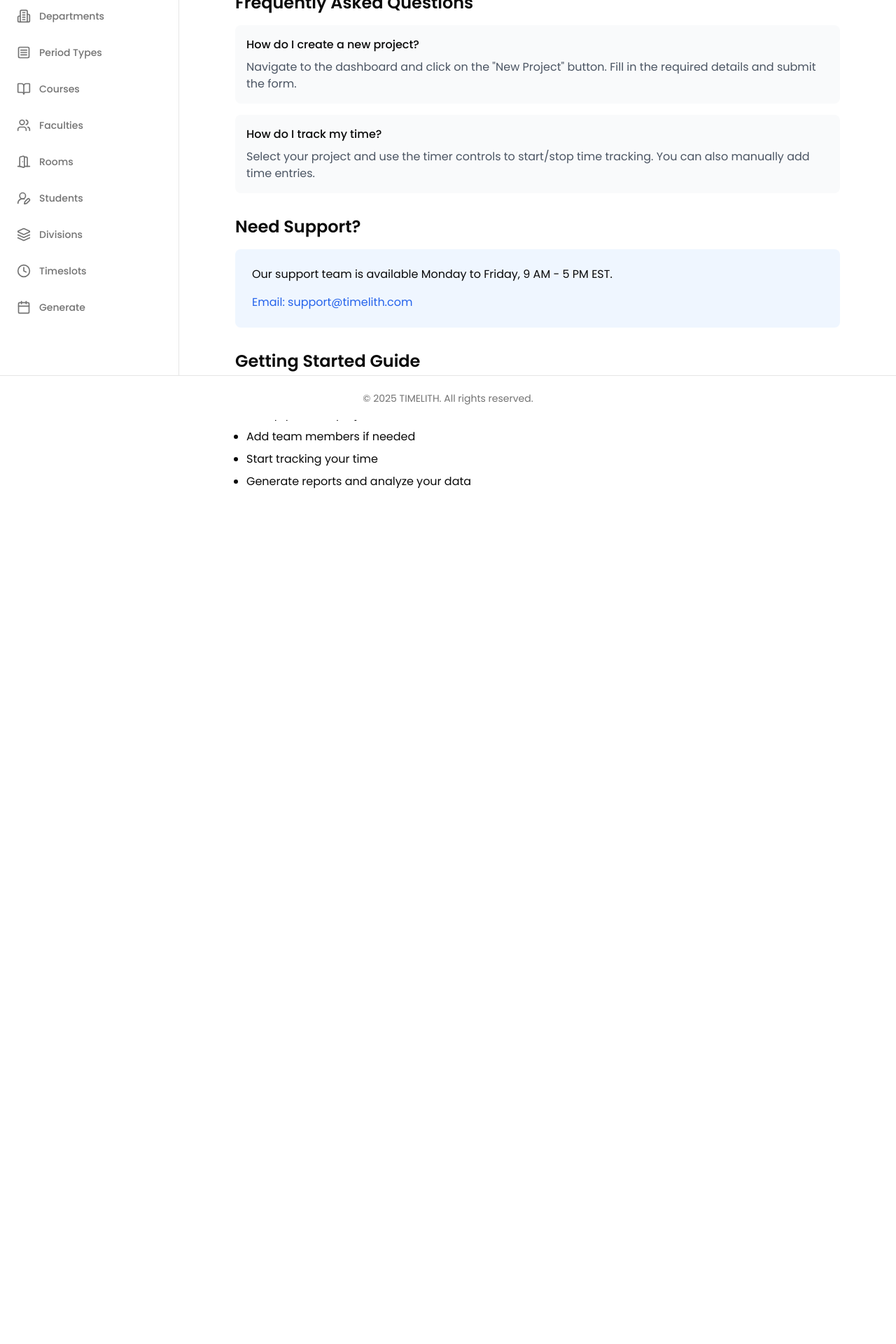
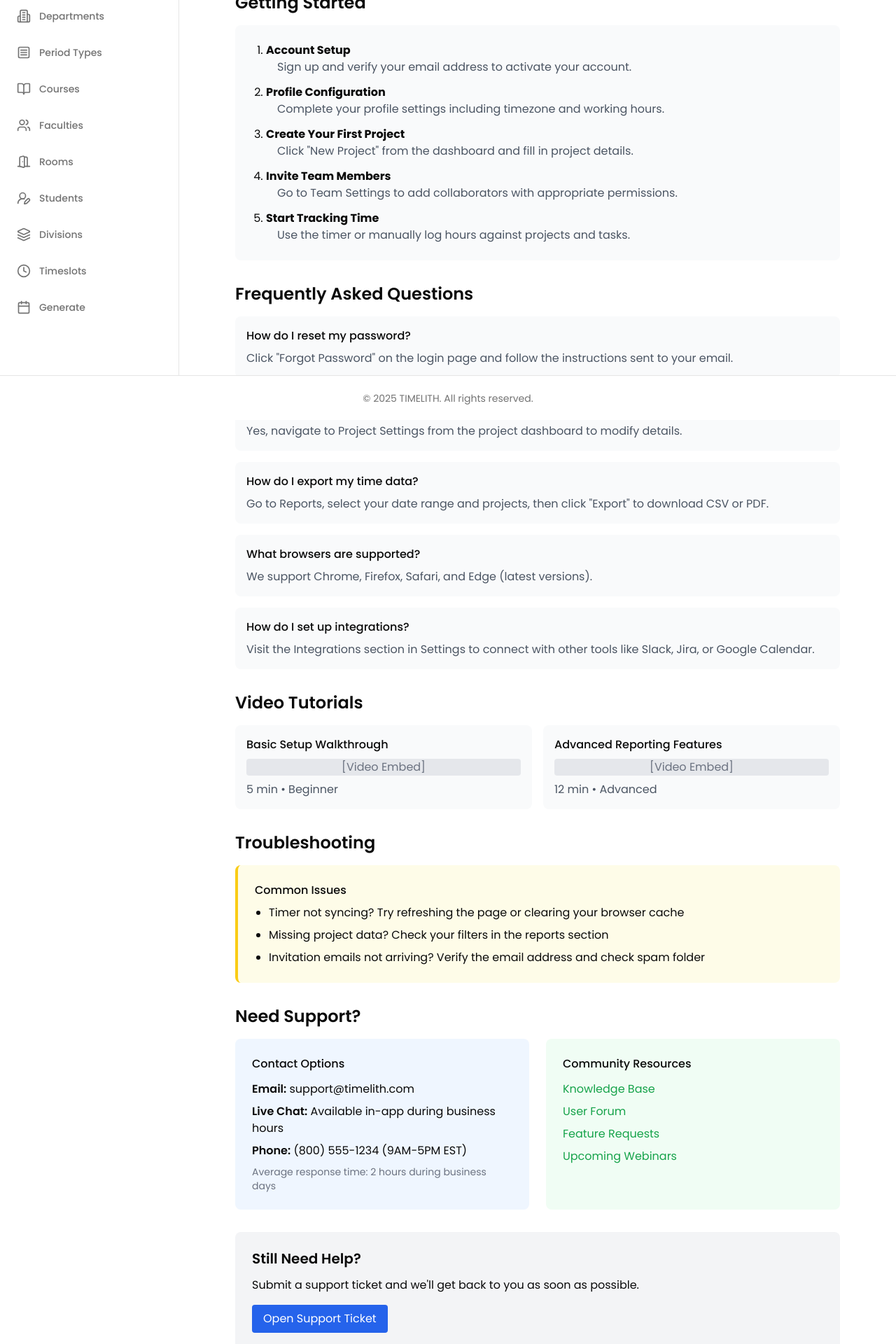
Before and after one commit to 404reese/timelith-v2-fe, a Next.js app: page /help in a window 1280 px wide. Shown: the part 200-2120 px from the top of the page at 70% size. Before the commit the page ends 1028 px from the top, so only its background shows below. Built offline with nearby package versions, Linux system fonts and the light colour scheme.

Commit message:
help page

```diff
--- a/app/(routes)/generate/page.tsx
+++ b/app/(routes)/generate/page.tsx
@@ -3,7 +3,14 @@ import React from 'react'
 const generate = () => {
   return (
     <div>
-      generate
+      <h1 style={{textAlign: 'center', fontSize: '2em', marginBottom: '1em'}}>
+      Artificial Intelligence And Data Science - A  Sem:IV
+      </h1>
+      <img src="/image.png" alt="image" />
+      <h1 style={{textAlign: 'center', fontSize: '2em', marginBottom: '1em'}}>
+      </h1>Artificial Intelligence And Data Science - B Sem:IV
+      <img src="/image2.png" alt="image" />
+
     </div>
   )
 }
--- a/app/help/page.tsx
+++ b/app/help/page.tsx
@@ -6,37 +6,125 @@ const Help = () => {
       <h1 className="text-3xl font-bold mb-8">Help Center</h1>
 
       <section className="mb-8">
+        <h2 className="text-2xl font-semibold mb-4">Getting Started</h2>
+        <div className="prose bg-gray-50 p-6 rounded-lg">
+          <ol className="list-decimal pl-5 space-y-3">
+            <li>
+              <strong>Account Setup</strong>
+              <p className="text-gray-600 ml-4">Sign up and verify your email address to activate your account.</p>
+            </li>
+            <li>
+              <strong>Profile Configuration</strong>
+              <p className="text-gray-600 ml-4">Complete your profile settings including timezone and working hours.</p>
+            </li>
+            <li>
+              <strong>Create Your First Project</strong>
+              <p className="text-gray-600 ml-4">Click "New Project" from the dashboard and fill in project details.</p>
+            </li>
+            <li>
+              <strong>Invite Team Members</strong>
+              <p className="text-gray-600 ml-4">Go to Team Settings to add collaborators with appropriate permissions.</p>
+            </li>
+            <li>
+              <strong>Start Tracking Time</strong>
+              <p className="text-gray-600 ml-4">Use the timer or manually log hours against projects and tasks.</p>
+            </li>
+          </ol>
+        </div>
+      </section>
+
+      <section className="mb-8">
         <h2 className="text-2xl font-semibold mb-4">Frequently Asked Questions</h2>
         <div className="space-y-4">
           <div className="bg-gray-50 p-4 rounded-lg">
-            <h3 className="font-medium mb-2">How do I create a new project?</h3>
-            <p className="text-gray-600">Navigate to the dashboard and click on the "New Project" button. Fill in the required details and submit the form.</p>
+            <h3 className="font-medium mb-2">How do I reset my password?</h3>
+            <p className="text-gray-600">Click "Forgot Password" on the login page and follow the instructions sent to your email.</p>
           </div>
           <div className="bg-gray-50 p-4 rounded-lg">
-            <h3 className="font-medium mb-2">How do I track my time?</h3>
-            <p className="text-gray-600">Select your project and use the timer controls to start/stop time tracking. You can also manually add time entries.</p>
+            <h3 className="font-medium mb-2">Can I change my project settings after creation?</h3>
+            <p className="text-gray-600">Yes, navigate to Project Settings from the project dashboard to modify details.</p>
+          </div>
+          <div className="bg-gray-50 p-4 rounded-lg">
+            <h3 className="font-medium mb-2">How do I export my time data?</h3>
+            <p className="text-gray-600">Go to Reports, select your date range and projects, then click "Export" to download CSV or PDF.</p>
+          </div>
+          <div className="bg-gray-50 p-4 rounded-lg">
+            <h3 className="font-medium mb-2">What browsers are supported?</h3>
+            <p className="text-gray-600">We support Chrome, Firefox, Safari, and Edge (latest versions).</p>
+          </div>
+          <div className="bg-gray-50 p-4 rounded-lg">
+            <h3 className="font-medium mb-2">How do I set up integrations?</h3>
+            <p className="text-gray-600">Visit the Integrations section in Settings to connect with other tools like Slack, Jira, or Google Calendar.</p>
           </div>
         </div>
       </section>
 
       <section className="mb-8">
+        <h2 className="text-2xl font-semibold mb-4">Video Tutorials</h2>
+        <div className="grid md:grid-cols-2 gap-4">
+          <div className="bg-gray-50 p-4 rounded-lg">
+            <h3 className="font-medium mb-2">Basic Setup Walkthrough</h3>
+            <div className="aspect-w-16 aspect-h-9 bg-gray-200 rounded mb-2">
+              {/* Video placeholder - replace with actual embed */}
+              <div className="flex items-center justify-center h-full text-gray-500">
+                [Video Embed]
+              </div>
+            </div>
+            <p className="text-gray-600">5 min • Beginner</p>
+          </div>
+          <div className="bg-gray-50 p-4 rounded-lg">
+            <h3 className="font-medium mb-2">Advanced Reporting Features</h3>
+            <div className="aspect-w-16 aspect-h-9 bg-gray-200 rounded mb-2">
+              <div className="flex items-center justify-center h-full text-gray-500">
+                [Video Embed]
+              </div>
+            </div>
+            <p className="text-gray-600">12 min • Advanced</p>
+          </div>
+        </div>
+      </section>
+
+      <section className="mb-8">
+        <h2 className="text-2xl font-semibold mb-4">Troubleshooting</h2>
+        <div className="bg-yellow-50 p-6 rounded-lg border-l-4 border-yellow-400">
+          <h3 className="font-medium mb-2">Common Issues</h3>
+          <ul className="list-disc pl-5 space-y-2">
+            <li>Timer not syncing? Try refreshing the page or clearing your browser cache</li>
+            <li>Missing project data? Check your filters in the reports section</li>
+            <li>Invitation emails not arriving? Verify the email address and check spam folder</li>
+          </ul>
+        </div>
+      </section>
+
+      <section className="mb-8">
         <h2 className="text-2xl font-semibold mb-4">Need Support?</h2>
-        <div className="bg-blue-50 p-6 rounded-lg">
-          <p className="mb-4">Our support team is available Monday to Friday, 9 AM - 5 PM EST.</p>
-          <p className="text-blue-600">Email: support@timelith.com</p>
+        <div className="grid md:grid-cols-2 gap-6">
+          <div className="bg-blue-50 p-6 rounded-lg">
+            <h3 className="font-medium mb-3">Contact Options</h3>
+            <p className="mb-2"><span className="font-semibold">Email:</span> support@timelith.com</p>
+            <p className="mb-2"><span className="font-semibold">Live Chat:</span> Available in-app during business hours</p>
+            <p className="mb-2"><span className="font-semibold">Phone:</span> (800) 555-1234 (9AM-5PM EST)</p>
+            <p className="text-sm text-gray-500">Average response time: 2 hours during business days</p>
+          </div>
+          <div className="bg-green-50 p-6 rounded-lg">
+            <h3 className="font-medium mb-3">Community Resources</h3>
+            <ul className="space-y-2">
+              <li><a href="#" className="text-green-600 hover:underline">Knowledge Base</a></li>
+              <li><a href="#" className="text-green-600 hover:underline">User Forum</a></li>
+              <li><a href="#" className="text-green-600 hover:underline">Feature Requests</a></li>
+              <li><a href="#" className="text-green-600 hover:underline">Upcoming Webinars</a></li>
+            </ul>
+          </div>
         </div>
       </section>
 
       <section>
-        <h2 className="text-2xl font-semibold mb-4">Getting Started Guide</h2>
-        <div className="prose">
-          <ul className="list-disc pl-4">
-            <li className="mb-2">Create your account and verify your email</li>
-            <li className="mb-2">Set up your first project</li>
-            <li className="mb-2">Add team members if needed</li>
-            <li className="mb-2">Start tracking your time</li>
-            <li className="mb-2">Generate reports and analyze your data</li>
-          </ul>
+        <div className="bg-gray-100 p-6 rounded-lg">
+          <h2 className="text-xl font-semibold mb-3">Still Need Help?</h2>
+          <p className="mb-4">Submit a support ticket and we'll get back to you as soon as possible.</p>
+          <button className="bg-blue-600 text-white px-4 py-2 rounded hover:bg-blue-700 transition-colors">
+            Open Support Ticket
+          </button>
         </div>
       </section>
     </div>
```
